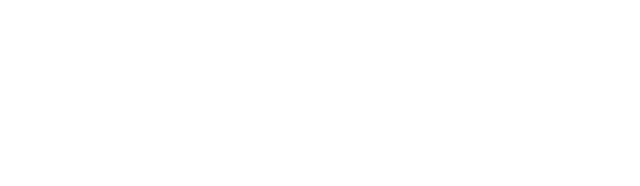
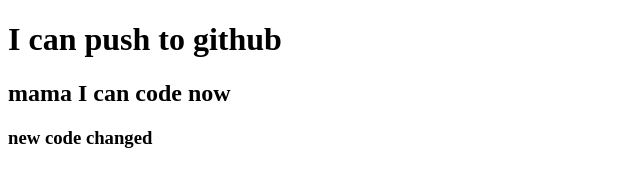
Before and after one commit to AbirHasanAshik/frist-repo, a plain HTML site: page index.html in a window 1280 px wide. Shown: the whole page, without its empty margins (0-640 px from the left). Drawn offline with Linux system fonts and the light colour scheme.

Commit message:
added header

```diff
--- a/index.html
+++ b/index.html
@@ -7,6 +7,8 @@
     <title>My frist github repo</title>
 </head>
 <body>
-
+    <h1> I can push to github</h1>
+    <h2> mama I can code now</h2>
+    <h3>new code changed</h3>
 </body>
 </html>
```
